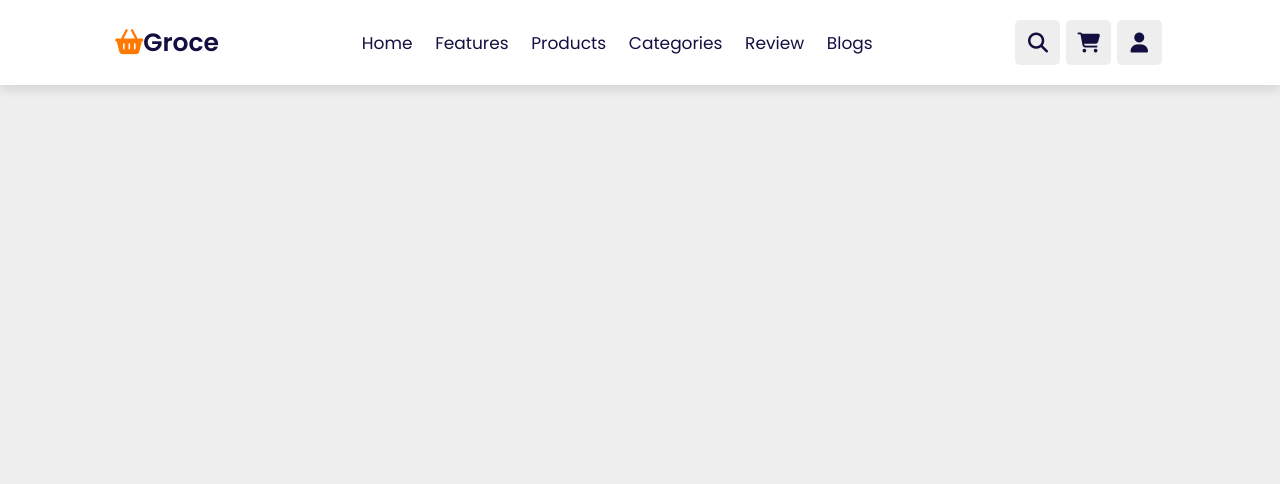
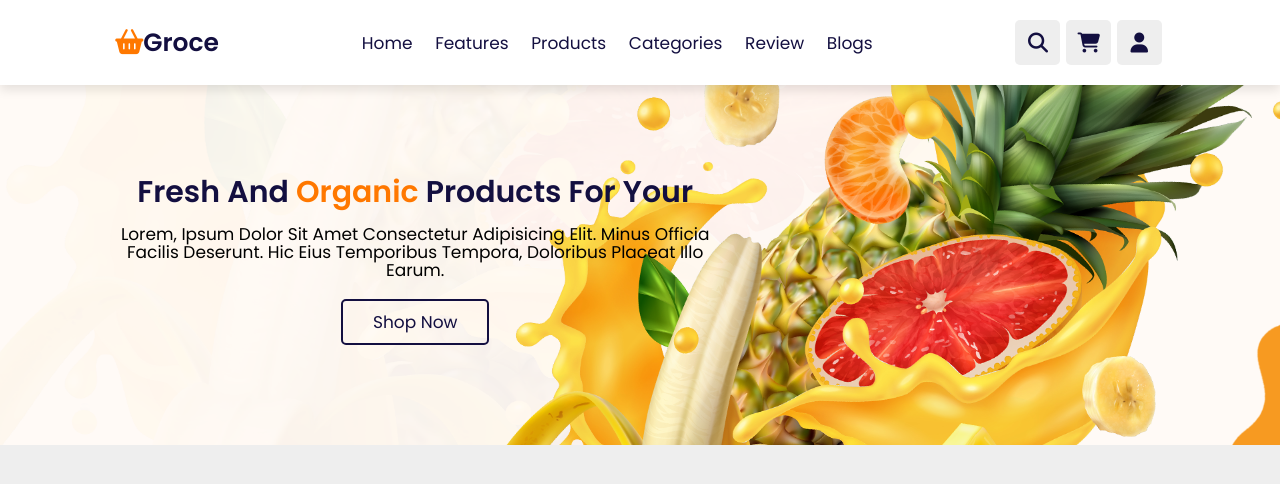
Before and after one commit to harisantoso/warung-berkah, a plain HTML site: page index.html in a window 1280 px wide. Drawn offline with Linux system fonts and the light colour scheme.

Commit message:
home section

```diff
--- a/css/style.css
+++ b/css/style.css
@@ -31,6 +31,10 @@ html {
 
 body {
   background: #eee;
+}
+
+section {
+  padding: 2rem 9%;
 }
 
 .btn {
@@ -261,9 +265,37 @@ body {
   text-decoration: none;
 }
 
+.home {
+  display: flex;
+  align-items: center;
+  justify-content: left;
+  background: url(/images/slider.png) no-repeat;
+  background-position: center;
+  background-size: cover;
+  padding-top: 17rem;
+  padding-bottom: 10rem;
+}
 
+.home .content {
+  text-align: center;
+  width: 60rem;
+}
 
+.home .content h3 {
+  color: var(--black);
+  font-size: 3rem;
+}
 
+.home .content h3 span {
+  color: var(--orange);
+}
+
+.home .content p {
+  color: black;
+  font-size: 1.7rem;
+  padding: 1rem 0;
+  line-height: 1.8rem;
+}
 
 
 /* media queries  */
@@ -273,6 +305,10 @@ body {
   }
 
   .header {
+    padding: 2rem;
+  }
+
+  section {
     padding: 2rem;
   }
 }
--- a/index.html
+++ b/index.html
@@ -85,6 +85,19 @@
 
   <!-- header section ends -->
 
+  <!-- home section starts  -->
+  <section class="home" id="home">
+
+    <div class="content">
+      <h3>fresh and <span>organic</span> products for your</h3>
+      <p>Lorem, ipsum dolor sit amet consectetur adipisicing elit. Minus officia facilis deserunt. Hic eius temporibus
+        tempora, doloribus placeat illo earum.</p>
+      <a href="#" class="btn">shop now</a>
+    </div>
+
+  </section>
+  <!-- home section ends -->
+
 
 
 
```
Also changed, not shown: CATATAN.txt, images/ayam-kampung.jpg (added), images/bawang-bombai.jpg (added), images/bayam.jpg (added), images/brokoli.jpg (added), images/daging-sapi.jpg (added), images/ikan-gurame.jpg (added), images/ikan-salmon.jpg (added), images/jambu-air.jpg (added), images/selada.jpg (added), images/semangka.jpg (added), images/slider.png (added), images/telur-ayam.jpg (added), images/teri-medan.jpg (added), 2 more files.
